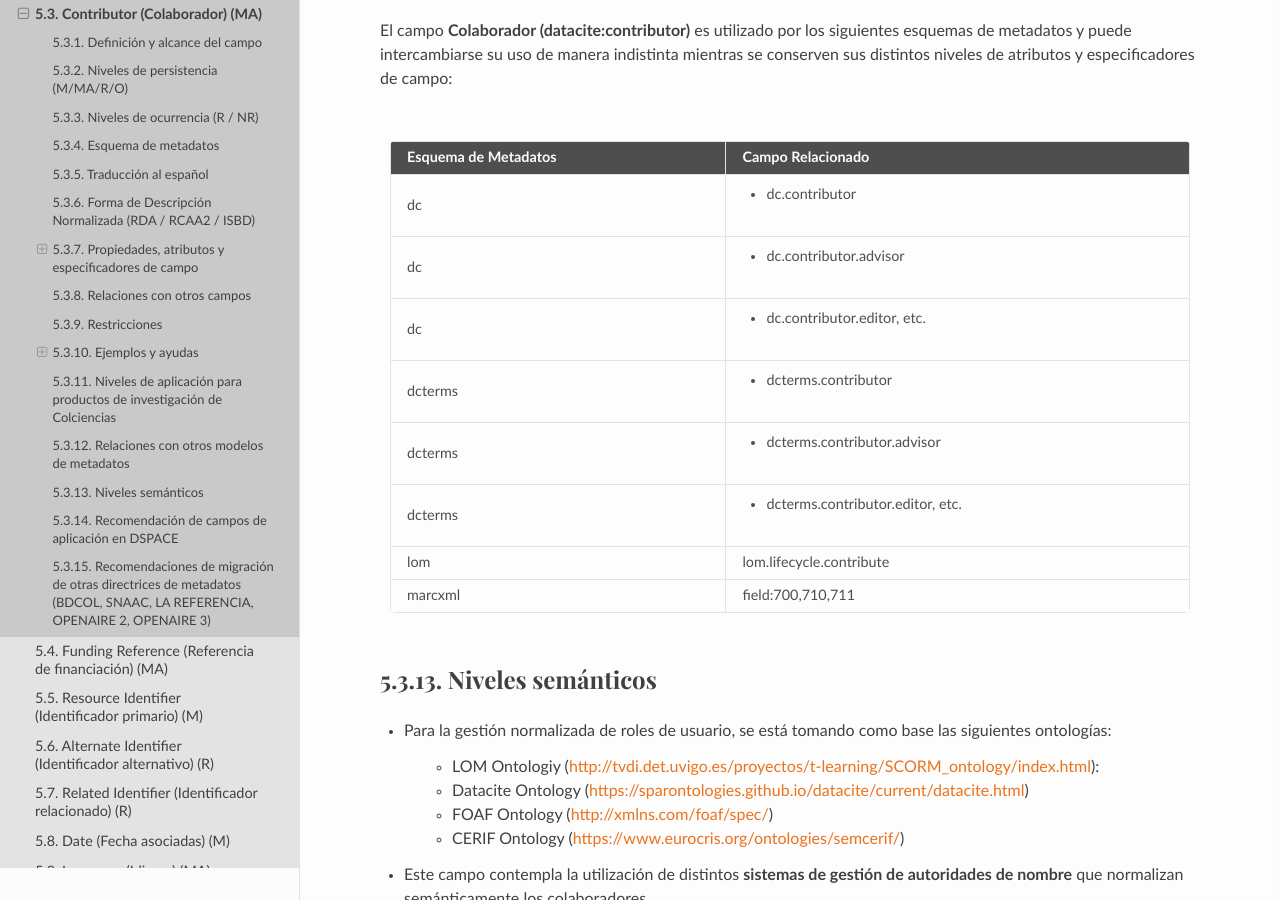
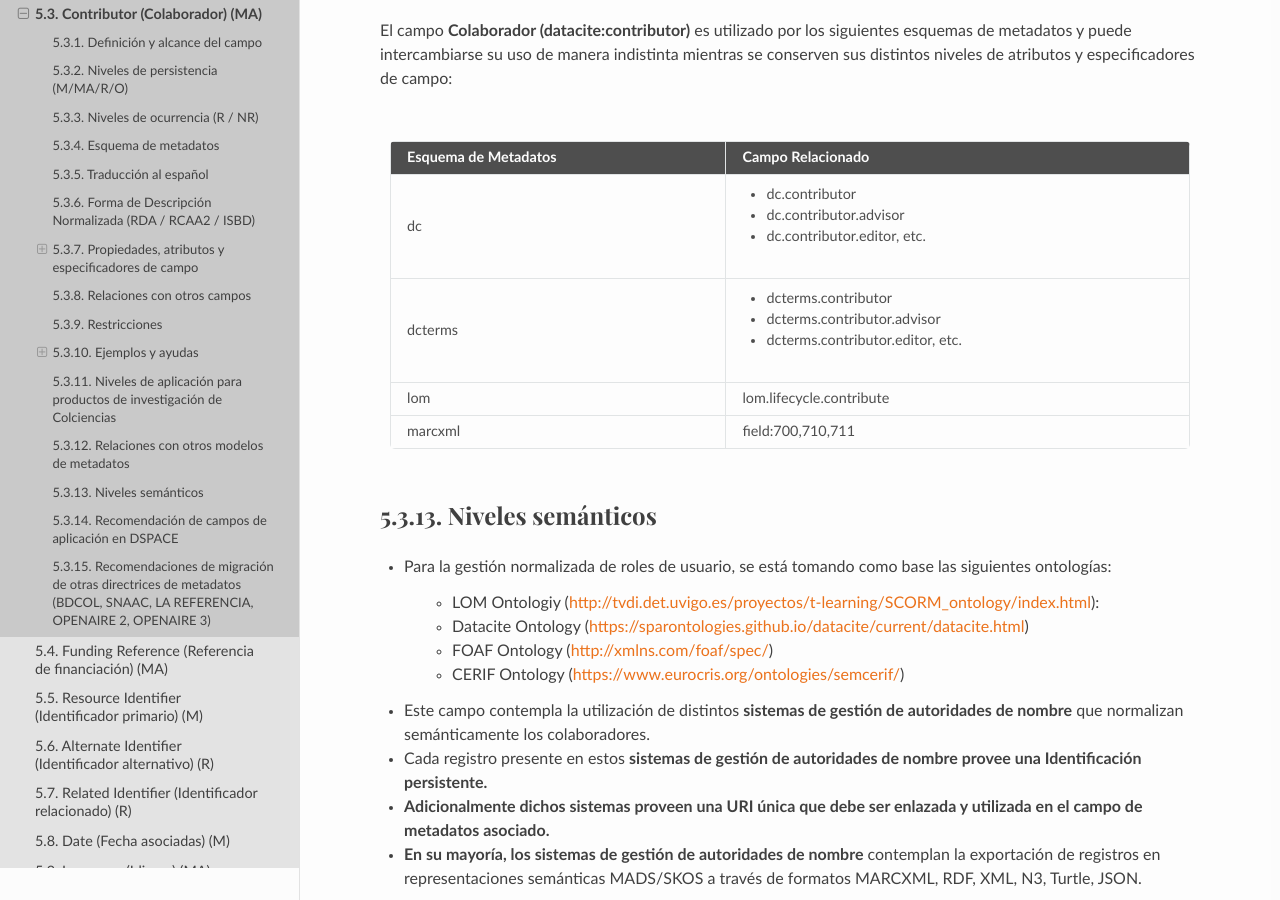
Before and after one commit to rcic/openaire4, a Sphinx documentation site: the page built from docs/field_contributor.rst, in a window 1280 px wide and 900 px high, scrolled down 6886 px. Built offline with Sphinx 7.4.7 and the Read the Docs theme 2.0.0, drawn with Linux system fonts in a browser that asks for light colours; some web fonts are replaced; a script that is not in the unit is left out.

Commit message:
correcion

```diff
--- a/docs/field_contributor.rst
+++ b/docs/field_contributor.rst
@@ -336,16 +336,12 @@ El campo **Colaborador (datacite:contributor)** es utilizado por los siguientes
 | Esquema de Metadatos | Campo Relacionado                  |
 +======================+====================================+
 | dc                   | * dc.contributor                   |
-+----------------------+------------------------------------+
-| dc                   | * dc.contributor.advisor           |
-+----------------------+------------------------------------+
-| dc                   | * dc.contributor.editor, etc.      |
+|                      | * dc.contributor.advisor           |
+|                      | * dc.contributor.editor, etc.      |
 +----------------------+------------------------------------+
 | dcterms              | * dcterms.contributor              |
-+----------------------+------------------------------------+
-| dcterms              | * dcterms.contributor.advisor      |
-+----------------------+------------------------------------+
-| dcterms              | * dcterms.contributor.editor, etc. |
+|                      | * dcterms.contributor.advisor      |
+|                      | * dcterms.contributor.editor, etc. |
 +----------------------+------------------------------------+
 | lom                  | lom.lifecycle.contribute           |
 +----------------------+------------------------------------+
```
